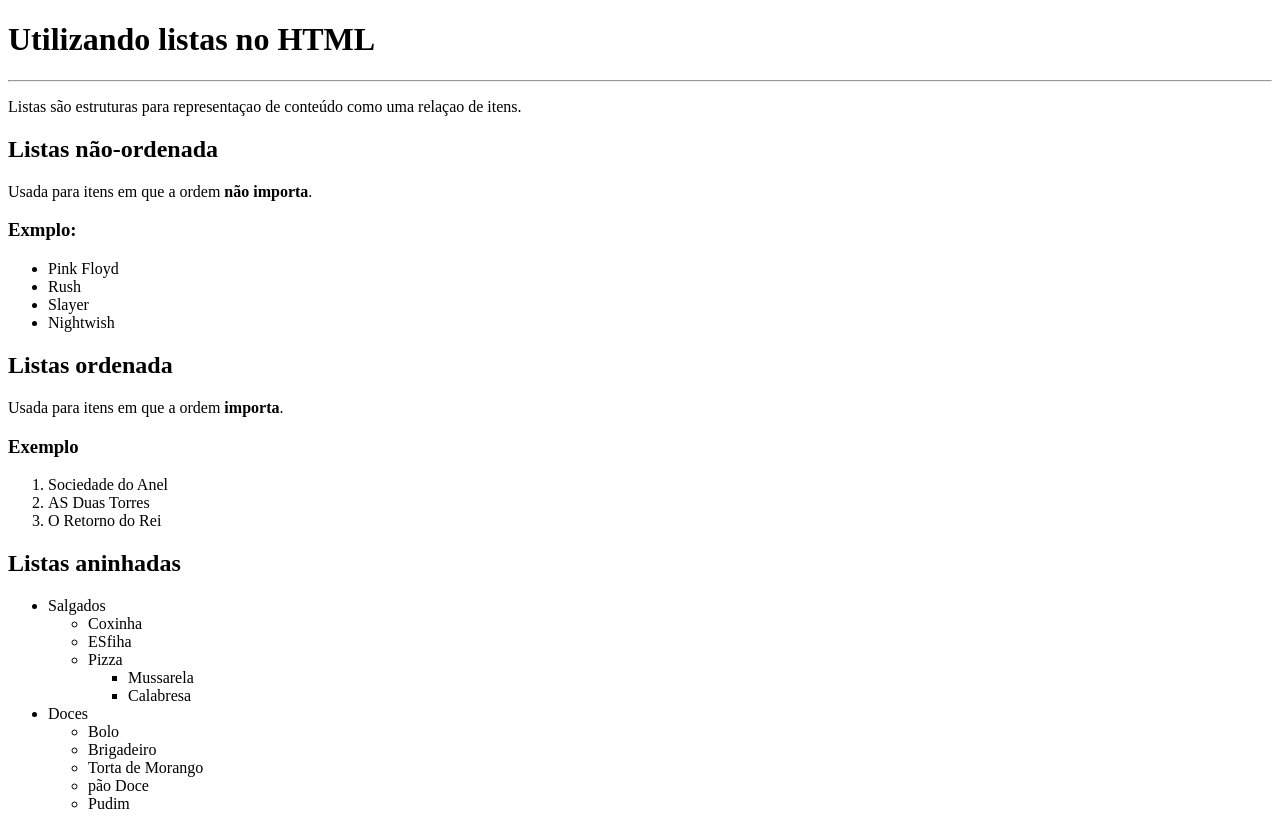
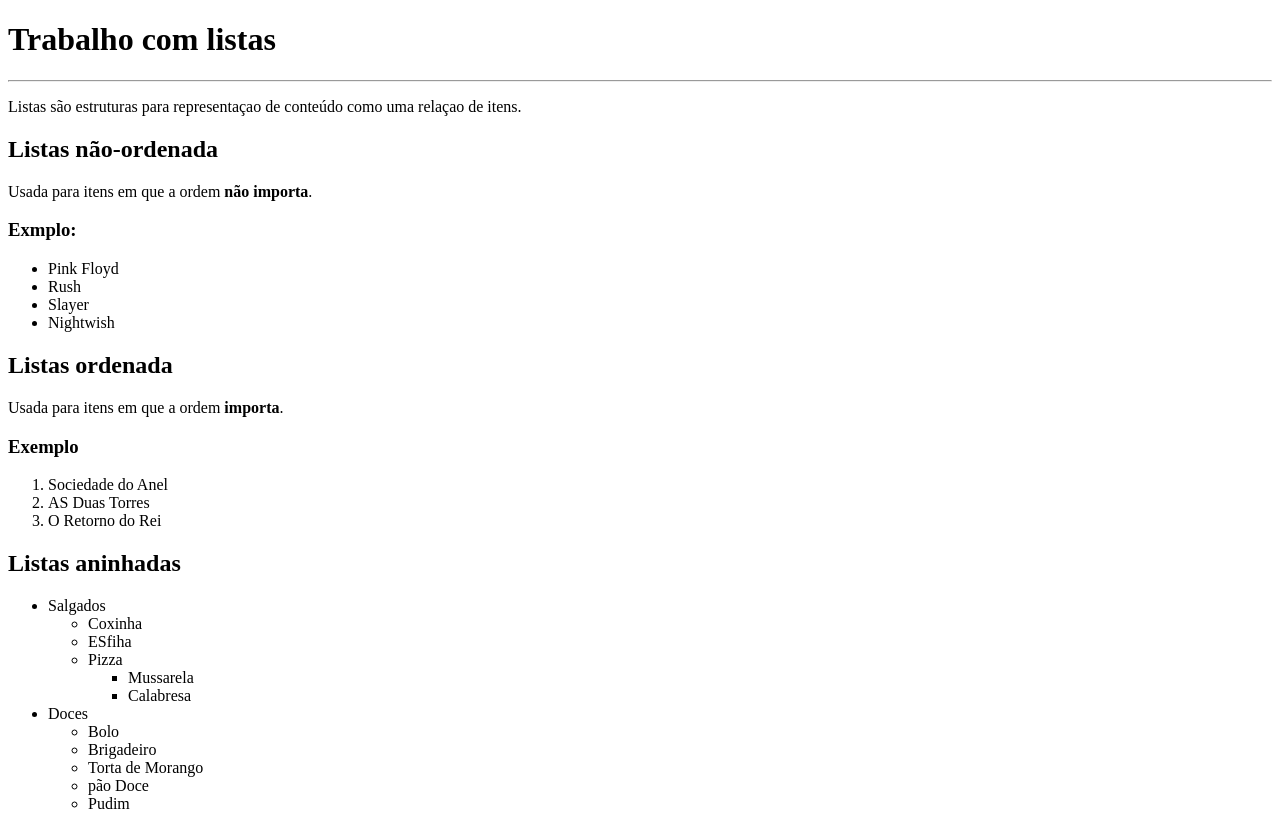
Before and after one commit to joaopedro-style/aulas-front, a plain HTML site: page listas.html in a window 1280 px wide. Drawn offline with Linux system fonts and the light colour scheme.

Commit message:
Revert "Altera o texto do h1"
This reverts commit e5a8637b00a1ca08d367ace376636540cd3561c0.

```diff
--- a/listas.html
+++ b/listas.html
@@ -8,7 +8,7 @@
 </head>
 
 <body>
-    <h1>Utilizando listas no HTML</h1>
+    <h1>Trabalho com listas</h1>
     <hr>
     <p>Listas são estruturas para representaçao de conteúdo como uma relaçao de itens.</p>
 
```
